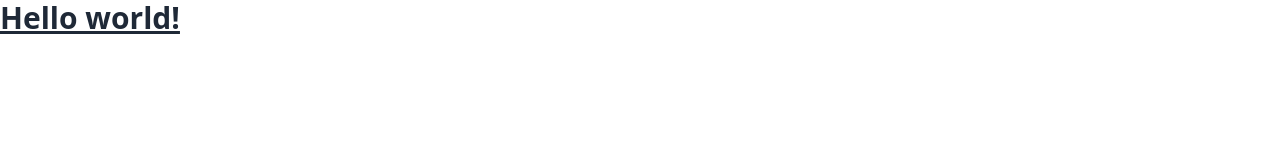
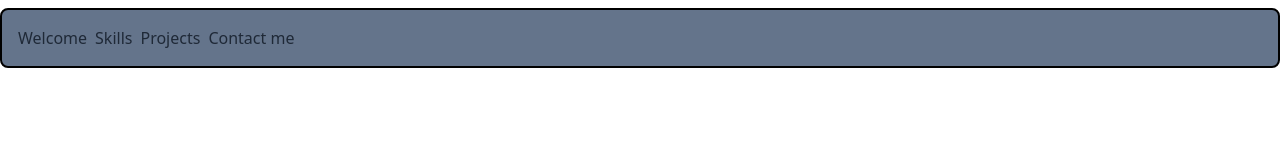
Before and after one commit to AdelitaMartinez/adelitas-portfolio, a website: page index.html in a window 1280 px wide. Drawn offline with Linux system fonts and the light colour scheme.

Commit message:
Started working on nav bar

```diff
--- a/index.html
+++ b/index.html
@@ -7,8 +7,18 @@
     <title>PWP</title>
 </head>
 <body>
-<h1 class="text-3xl font-bold underline">
-    Hello world!
-</h1>
+<nav class="md:container mx-auto">
+    <div class="flex bg-slate-500 border-solid border-black border-2 p-4 rounded-lg justify-between md:mt-2">
+    <button class="md:hidden">
+        &#9776;
+    </button>
+    <ul class="hidden md:flex space-x-2 text:black">
+        <li><a href="./link-1">Welcome</a></li>
+        <li><a href="./link-2">Skills</a></li>
+        <li><a href="./link-3">Projects</a></li>
+        <li><a href="./link-4">Contact me</a></li>
+    </ul>
+    </div>
+</nav>
 </body>
 </html>
```
Also changed, not shown: output.css.
